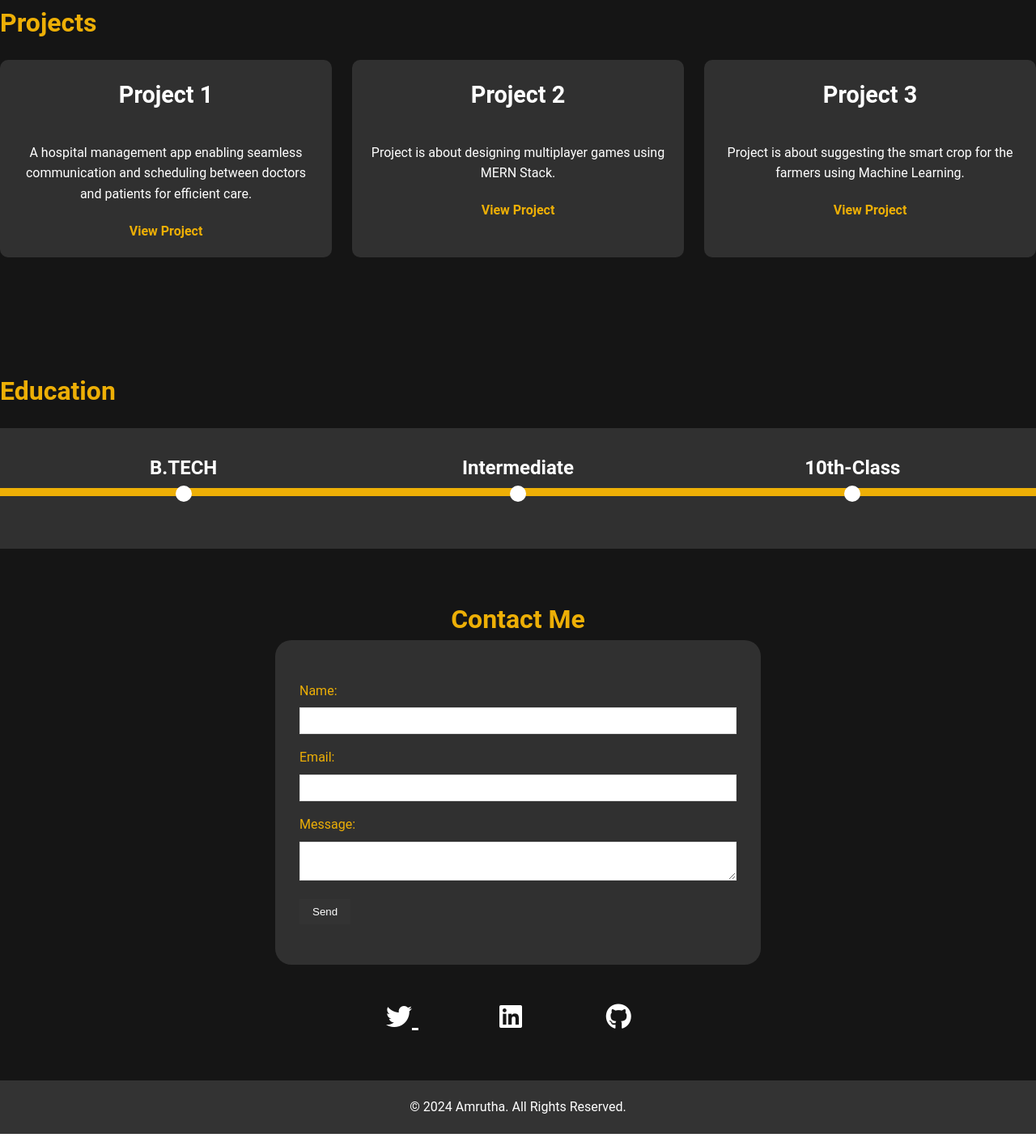
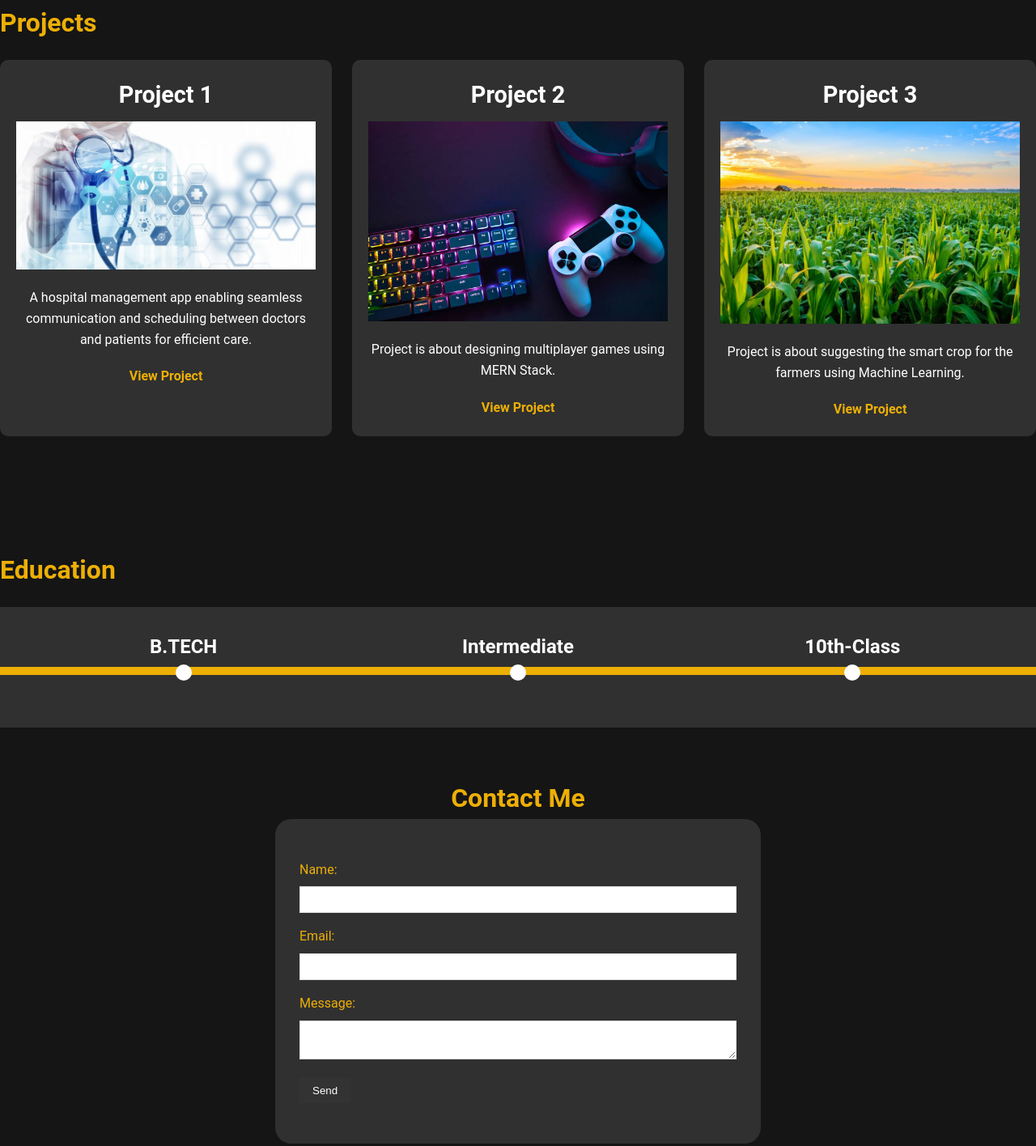
Before and after one commit to Amrutha4228/MSDAssessment-2, a plain HTML site: page index.html in a window 1280 px wide. Shown: the part 1368-2784 px from the top of the page at 81% size. Drawn offline with Linux system fonts and the light colour scheme; files that its build step writes are made by us from their sources; files whose address does not match are found by name.

Commit message:
index.html

```diff
--- a/index.html
+++ b/index.html
@@ -4,8 +4,7 @@
     <meta charset="UTF-8">
     <meta name="viewport" content="width=device-width, initial-scale=1.0">
     <title>Portfolio</title>
-    <link rel="stylesheet" href="./assests/css/styles.css">
-    <link rel="stylesheet" href="https://cdnjs.cloudflare.com/ajax/libs/font-awesome/6.0.0-beta3/css/all.min.css">
+    <link rel="stylesheet" href="styles.css">
 
 </head>
 <body>
@@ -26,7 +25,7 @@
     <section id="about">
         <div id="flex">
             <div>
-                <img src="./assests/img/profile.jpg" alt="Profile Picture" class="profile-pic">
+                <img src="profile.jpg" alt="Profile Picture" class="profile-pic">
             </div>
         </div>
         <div id="matter">
@@ -41,7 +40,7 @@
                 <h2>Personal details</h2>
                 <p id="l1"><strong>Name :</strong> Ganithi Amrutha Sri</p>
                 <p id="l2"><strong>Age  :</strong> 19</p>
-                <p id="l3"><strong>Email:</strong> <a href="mailto:sarathvedurla@gmail.com">amruthaganithi@gmail.com</a></p>
+                <p id="l3"><strong>Email:</strong> <a href="mailto:amruthaganithi@gmail.com">amruthaganithi@gmail.com</a></p>
                 <p id="l4"><strong>Phone:</strong> +91-3565767</p>
 
             </div>
@@ -78,7 +77,7 @@
             <div class="projects-grid">
                 <div class="project-item">
                     <h3>Project 1</h3>
-                    <img src="./assests/img/p2.jpeg" alt="">
+                    <img src="p2.jpeg" alt="1">
                     <p>A hospital management app enabling seamless
                         communication and scheduling between doctors and
                         patients for efficient care.</p>
@@ -86,13 +85,13 @@
                 </div>
                 <div class="project-item">
                     <h3>Project 2</h3>
-                    <img src="./assests/img/p.jpg" alt="">
+                    <img src="p.jpg" alt="2">
                     <p>Project is about designing multiplayer games using MERN Stack.</p>
                     <a href="#projects">View Project</a>
                 </div>
                 <div class="project-item">
                     <h3>Project 3</h3>
-                    <img src="./assests/img/p3.jpeg" alt="">
+                    <img src="p3.jpeg" alt="3">
                     <p>Project is about suggesting the smart crop for the farmers using Machine Learning.</p>
                     <a href="#projects">View Project</a>
                 </div>
```
